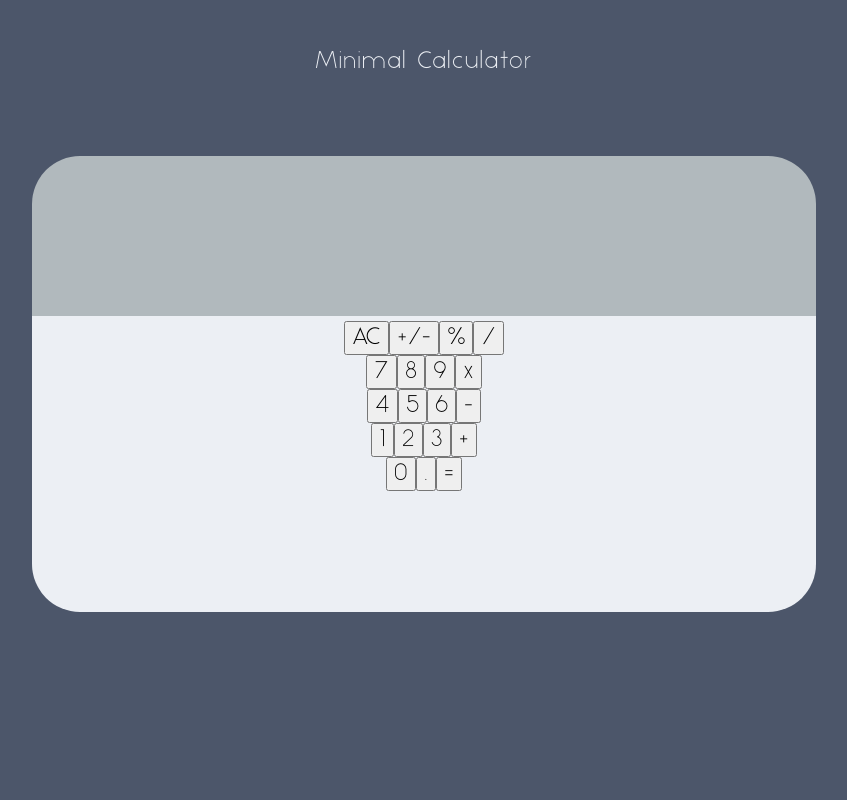
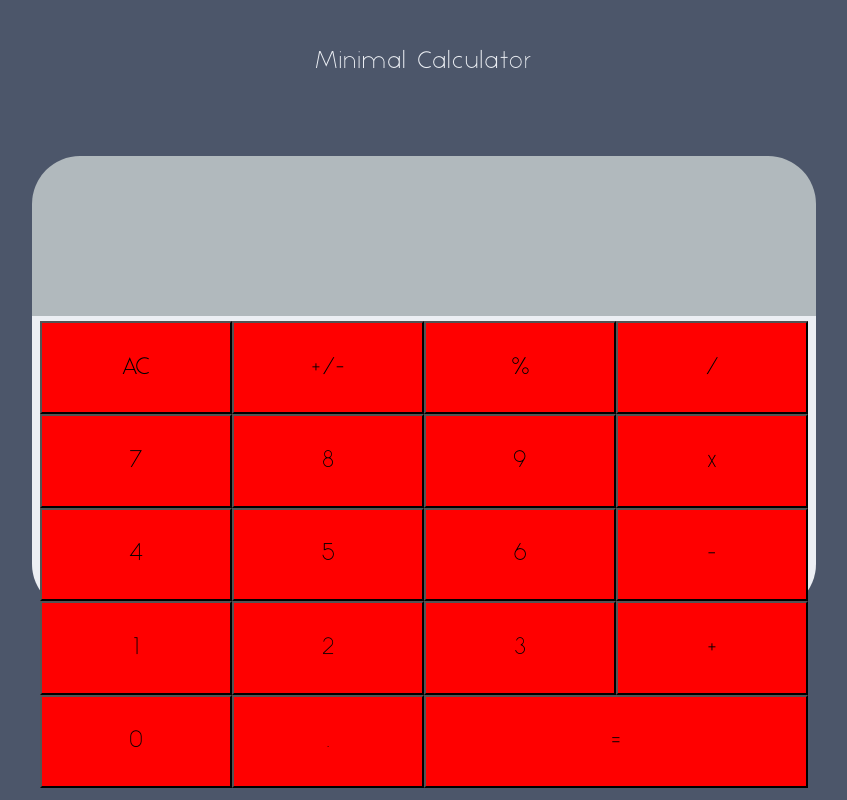
Before and after one commit to Montblac/minim-calculator, a React (Create React App) app: page / in a window 1280 px wide. Shown: the whole page, without its empty margins (216-1063 px from the left). Built offline with nearby package versions, Linux system fonts and the light colour scheme.

Commit message:
Divide updateCurrent and doCalculation to smaller functions

```diff
--- a/src/App.css
+++ b/src/App.css
@@ -72,13 +72,26 @@ header {
   margin: 1em auto;
   border-radius: 0em 0em 3em 3em;
 
+  /*
   text-align: center;
+  display: grid;
+  /*grid-template-rows: repeat(auto-fit, min(max(100px, 1fr 1fr 1fr 1fr));
+  grid-template-columns: repeat(4, 1fr);
+  grid-row-gap: 1em;
+  grid-column-gap: 3em;
+  */
+  text-align: left;
 }
 
 button {
+  background: red;
   font-size: 150%;
+  width: 25%;
+  padding: 4%;
 }
-
+button.equal {
+  width: 50%;
+}
 @media (min-width: 2560px) {
   /* TODO: Adjust for 1440p monitor */
   .calculator {
--- a/src/App.js
+++ b/src/App.js
@@ -1,17 +1,25 @@
 import React, { useState } from "react";
 import "./App.css";
+
+/*
+TODO
+ - Create function that adds number buttons programmatically, but may need
+   changing of how the buttons are organized in separate divs
+ - Create function that adds operator buttons programmatically, but same issue
+   as number buttons
+
+REF
+  - number buttons = ["1", "2", "3", "4", "5", "6", "7", "8", "9", "0", "."];
+  - operator buttons = ["/", "%", "+", "x", "-", "=", "AC", "+/-"];
+*/
 
 function App() {
   const [current, setCurrent] = useState("");
   const [previous, setPrevious] = useState("");
   const [operator, setOperator] = useState("");
 
-  //const num_buttons = ["1", "2", "3", "4", "5", "6", "7", "8", "9", "0", "."];
-  //const op_buttons = ["/", "%", "+", "x", "-", "=", "AC", "+/-"];
-
-  // TODO: Fix updateCurrent to only take value
   const updateCurrent = value => {
-    setCurrent(current + value);
+    setCurrent(value);
   };
   const updatePrevious = value => {
     setPrevious(value);
@@ -37,34 +45,42 @@ function App() {
       setCurrent(num > 0 ? -Math.abs(num) : Math.abs(num));
     }
   };
-  const doCalculation = () => {
-    if (current && previous && operator) {
+  const doCalculate = (operand1, operand2, operator) => {
     let result;
-      let prev_temp = parseFloat(previous);
-      let curr_temp = parseFloat(current);
-
-      updatePrevious("");
     switch (operator) {
       case "+":
-          result = prev_temp + curr_temp;
+        result = operand1 + operand2;
         break;
       case "-":
-          result = prev_temp - curr_temp;
+        result = operand1 - operand2;
         break;
       case "x":
-          result = prev_temp * curr_temp;
+        result = operand1 * operand2;
         break;
       case "/":
-          result = prev_temp / curr_temp;
+        result = operand1 / operand2;
         break;
       default:
         console.log("Warning: Improperly handled calculation");
     }
-
+    return result;
+  };
+  const onNumber = num => {
+    updateCurrent(current + num);
+  };
+  const onEqual = () => {
+    if (current && previous && operator) {
+      updatePrevious("");
+      let result = doCalculate(
+        parseFloat(current),
+        parseFloat(previous),
+        operator
+      );
       setCurrent(result);
     }
   };
-  const doPercent = () => {
+
+  const onPercent = () => {
     if (current && previous && operator) {
       let prev_temp = parseFloat(previous);
       let curr_temp = parseFloat(current);
@@ -90,7 +106,7 @@ function App() {
               {" "}
               +/-{" "}
             </button>
-            <button onClick={e => updateOperator(e.target.value)} value="%">
+            <button onClick={() => onPercent()} value="%">
               {" "}
               %{" "}
             </button>
@@ -101,15 +117,15 @@ function App() {
           </div>
 
           <div>
-            <button onClick={e => updateCurrent(e.target.value)} value="7">
+            <button onClick={e => onNumber(e.target.value)} value="7">
               {" "}
               7{" "}
             </button>
-            <button onClick={e => updateCurrent(e.target.value)} value="8">
+            <button onClick={e => onNumber(e.target.value)} value="8">
               {" "}
               8{" "}
             </button>
-            <button onClick={e => updateCurrent(e.target.value)} value="9">
+            <button onClick={e => onNumber(e.target.value)} value="9">
               {" "}
               9{" "}
             </button>
@@ -119,15 +135,15 @@ function App() {
             </button>
           </div>
           <div>
-            <button onClick={e => updateCurrent(e.target.value)} value="4">
+            <button onClick={e => onNumber(e.target.value)} value="4">
               {" "}
               4{" "}
             </button>
-            <button onClick={e => updateCurrent(e.target.value)} value="5">
+            <button onClick={e => onNumber(e.target.value)} value="5">
               {" "}
               5{" "}
             </button>
-            <button onClick={e => updateCurrent(e.target.value)} value="6">
+            <button onClick={e => onNumber(e.target.value)} value="6">
               {" "}
               6{" "}
             </button>
@@ -137,15 +153,15 @@ function App() {
             </button>
           </div>
           <div>
-            <button onClick={e => updateCurrent(e.target.value)} value="1">
+            <button onClick={e => onNumber(e.target.value)} value="1">
               {" "}
               1{" "}
             </button>
-            <button onClick={e => updateCurrent(e.target.value)} value="2">
+            <button onClick={e => onNumber(e.target.value)} value="2">
               {" "}
               2{" "}
             </button>
-            <button onClick={e => updateCurrent(e.target.value)} value="3">
+            <button onClick={e => onNumber(e.target.value)} value="3">
               {" "}
               3{" "}
             </button>
@@ -156,15 +172,19 @@ function App() {
           </div>
 
           <div>
-            <button onClick={e => updateCurrent(e.target.value)} value="0">
+            <button onClick={e => onNumber(e.target.value)} value="0">
               {" "}
               0{" "}
             </button>
-            <button onClick={e => updateCurrent(e.target.value)} value=".">
+            <button onClick={e => onNumber(e.target.value)} value=".">
               {" "}
               .{" "}
             </button>
-            <button onClick={() => doCalculation()} className="=" value="=">
+            <button
+              onClick={() => onEqual({ current, previous })}
+              className="equal"
+              value="="
+            >
               {" "}
               ={" "}
             </button>
```
Lines whose indentation alone changed are shown as unchanged.
